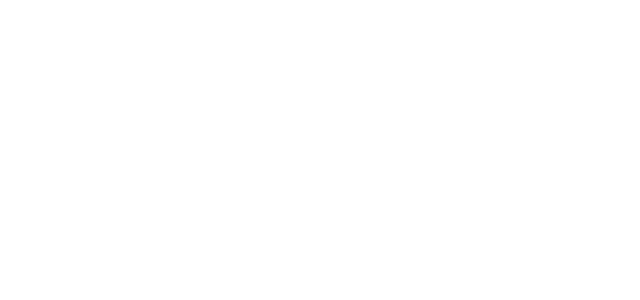
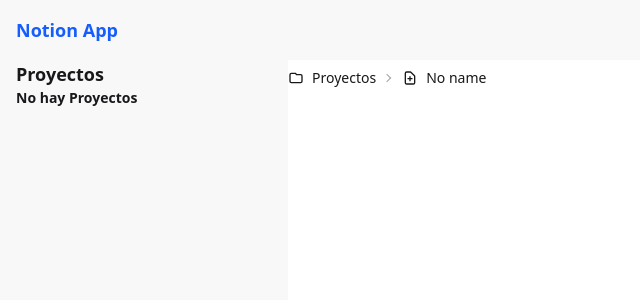
Before and after one commit to parzival-von/projects-app, a Vue app: page /projects/1 in a window 1280 px wide. Before the commit this address had no page. Shown: the top 300 px of the page, without its empty margins (0-640 px from the left). Built offline with nearby package versions, Linux system fonts and the light colour scheme; the HTML template or start-up script is replaced by a standard one.

Commit message:
BreadCrumbs

```diff
--- /dev/null
+++ b/src/modulorum/commune/components/BreadCrumbs.vue
@@ -0,0 +1,50 @@
+
+<template>
+    <div class="breadcrumbs text-sm">
+  <ul>
+    <li>
+      <RouterLink to="/projects">
+        <svg
+          xmlns="http://www.w3.org/2000/svg"
+          fill="none"
+          viewBox="0 0 24 24"
+          class="h-4 w-4 stroke-current">
+          <path
+            stroke-linecap="round"
+            stroke-linejoin="round"
+            stroke-width="2"
+            d="M3 7v10a2 2 0 002 2h14a2 2 0 002-2V9a2 2 0 00-2-2h-6l-2-2H5a2 2 0 00-2 2z"></path>
+        </svg>
+        Proyectos
+      </RouterLink>
+    </li>
+
+    <li>
+      <span class="inline-flex items-center gap-2">
+        <svg
+          xmlns="http://www.w3.org/2000/svg"
+          fill="none"
+          viewBox="0 0 24 24"
+          class="h-4 w-4 stroke-current">
+          <path
+            stroke-linecap="round"
+            stroke-linejoin="round"
+            stroke-width="2"
+            d="M9 13h6m-3-3v6m5 5H7a2 2 0 01-2-2V5a2 2 0 012-2h5.586a1 1 0 01.707.293l5.414 5.414a1 1 0 01.293.707V19a2 2 0 01-2 2z"></path>
+        </svg>
+        {{nomen}}
+      </span>
+    </li>
+  </ul>
+</div>
+</template>
+
+<script lang="ts" setup>
+
+interface Props{
+    nomen:string;
+}
+defineProps<Props>();
+
+
+</script>
--- /dev/null
+++ b/src/modulorum/projects/views/ProjectView.vue
@@ -0,0 +1,37 @@
+
+<template>
+    <BreadCrumbs :nomen="project?.nomen ?? 'No name'" />
+</template>
+
+<script setup lang="ts">
+import BreadCrumbs from '@/modulorum/commune/components/BreadCrumbs.vue';
+import { useProjectsStore } from '../stores/projects.store';
+import { ref, watch } from 'vue';
+import type { Project } from '../interfaces/project.interface';
+
+
+
+
+interface Props{
+    id:string;
+
+}
+
+const props = defineProps<Props>();
+
+const projectStore = useProjectsStore();
+
+const project = ref <Project | null>();
+
+watch(()=> props.id, ()=>{
+    project.value = projectStore.projectList.find((project) => project.id === props.id);
+},
+{ immediate: true },
+);
+
+
+</script>
+
+<style scoped>
+
+</style>
--- a/src/router/index.ts
+++ b/src/router/index.ts
@@ -14,6 +14,12 @@
           path: 'projects',
           name: 'projects',
           component: () => import('@/modulorum/projects/views/ProjectsView.vue'),
+        },
+        {
+          path: 'projects/:id',
+          props: true,
+          name: 'project',
+          component: () => import('@/modulorum/projects/views/ProjectView.vue'),
         }
       ]
     }
```
